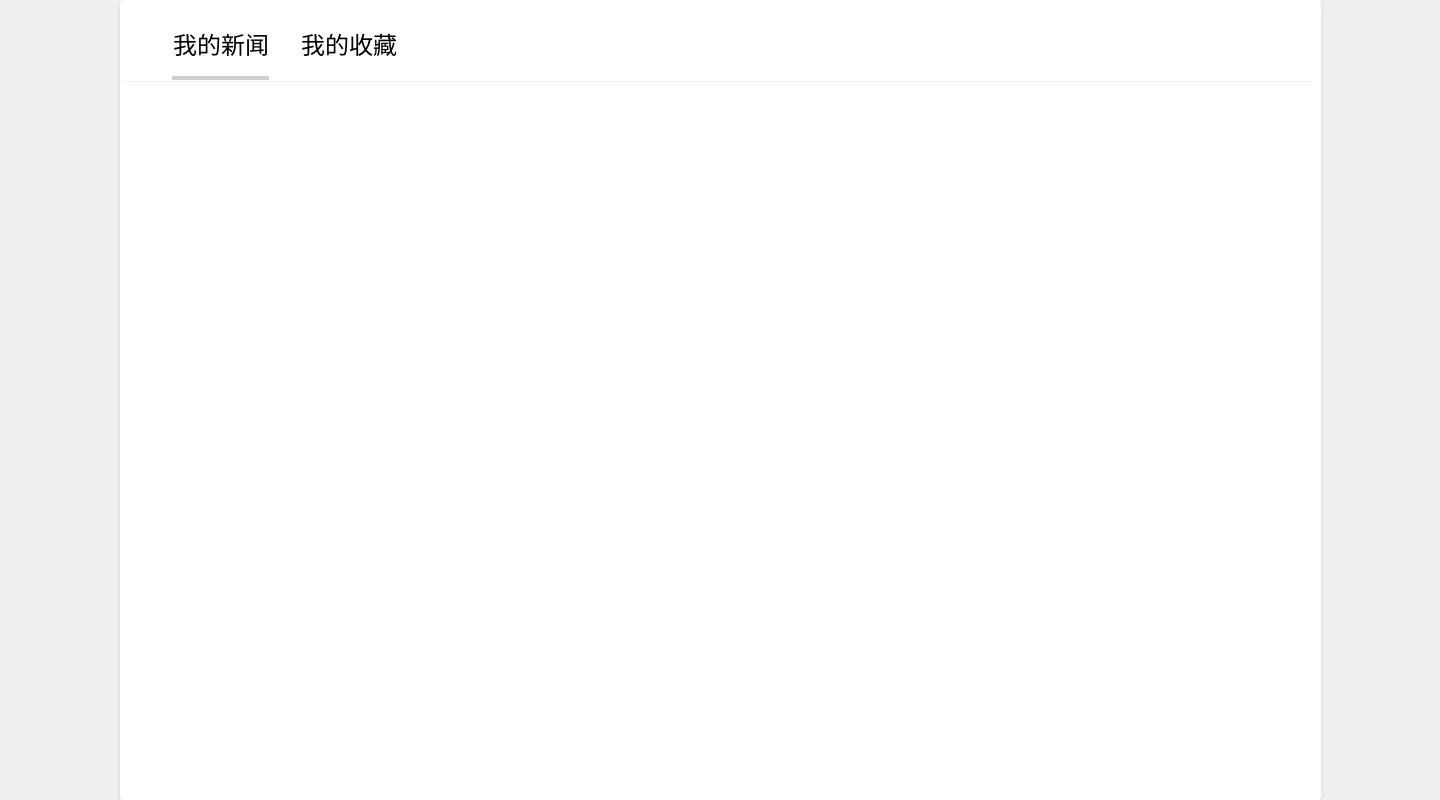
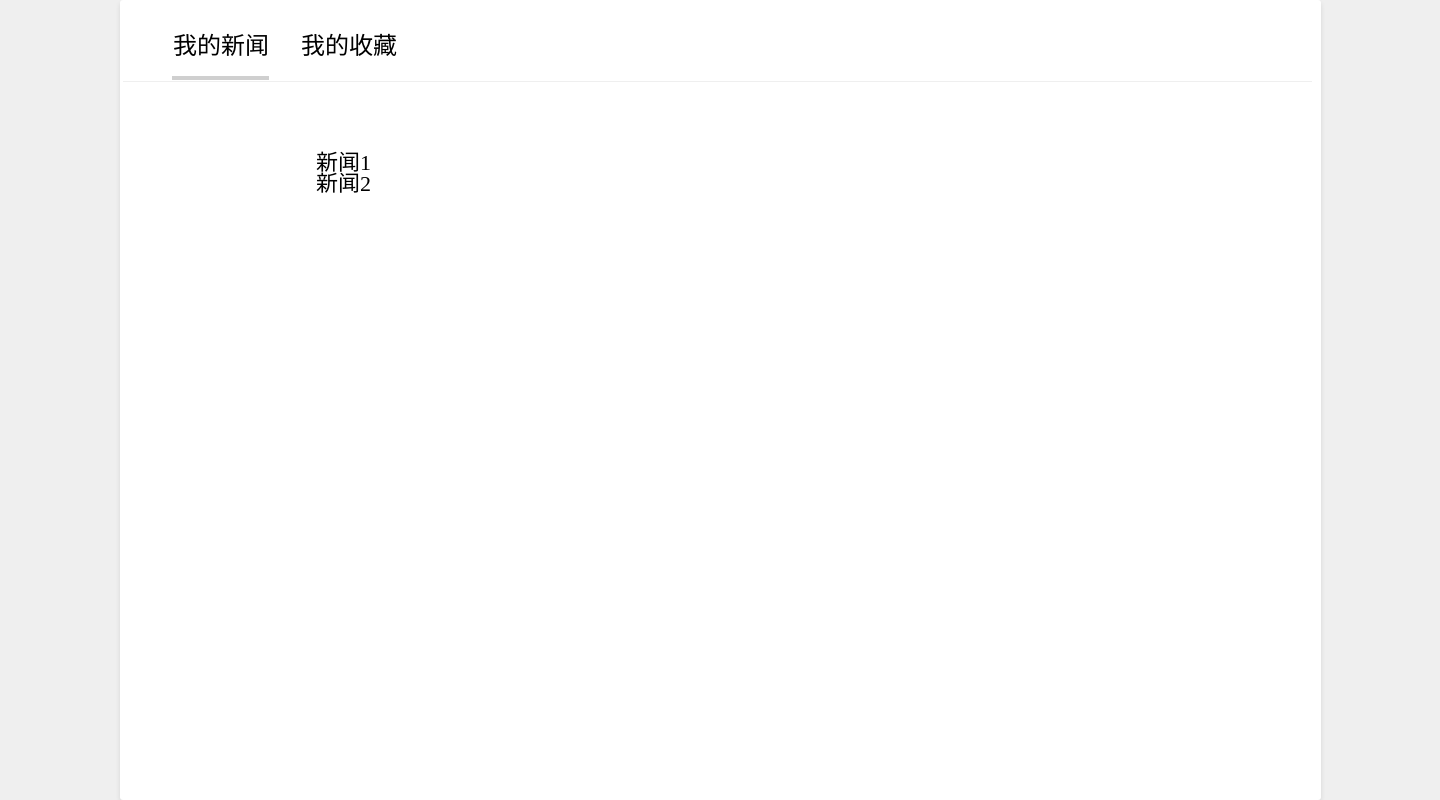
Before and after one commit to Shirhockton/SWENNEWS, a Python web app: template templates/user_center.html in a window 1440 px wide. Shown: the part 447-1247 px from the top of the page. Run offline with Jinja, Linux system fonts and the light colour scheme; the template is opened without the code that fills it, so the values that code supplies are empty.

Commit message:
latest
latest

```diff
--- a/static/css/user_center_style.css
+++ b/static/css/user_center_style.css
@@ -352,3 +352,10 @@
     margin-top: -105px;
     z-index: 888;
 }
+.my_news_li{
+    line-height: 100px;
+}
+.my_news_list{
+    line-height: 100px;
+    margin-top: 50px;
+}
--- a/static/js/detail.js
+++ b/static/js/detail.js
@@ -27,7 +27,7 @@
     //t=setTimeout(load_(load_flag),0)
 });
 function replace_br(str) {
-    var s=str.toString().replace('/r/n', '<br/>');
+    var s=str.toString().replace(\/r/n\g, '<br/>');
     return s;
 }
 function get_user_info() {
@@ -74,8 +74,8 @@
     })
     .done(function(data) {
             console.log(data.id);
-            data.content=replace_br(data.content);
-            load(load_flag,data.news_type,data.title,data.content,data.username,data.datetime);
+            var s=replace_br(data.content);
+            load(load_flag,data.news_type,data.title,s,data.username,data.datetime);
         })
         .fail(function() {
             console.log("error")
--- a/static/js/user_center.js
+++ b/static/js/user_center.js
@@ -16,6 +16,33 @@
         }
     });
 });
+function get_my_news() {
+    $.ajax({
+        url: '/SwenNews/api/v1/news/list',
+        type: 'GET',
+        dataType: 'json'
+    })
+        .done(function(data) {
+            $.each(data,function (index,item) {
+                if(index!='status'&&index!='error_msg')
+                {
+                    $(".news_block_ul").append(
+                        "<li><div class='main_block' id='main_block_"+index+"'onmousedown='main_block_click("+item.id+")'>" +"<ul><li>"+
+                        "<span class='news_block_tag'>来自话题："+item.news_type+"</span><li>" +
+                        "<li><span class='news_block_title'>"+item.title+"</span><li>" +
+                        "<li><span class='news_block_content'>"+item.content+"</span><li>"+
+                        "<span class='head_icon'></span>"+
+                        "<span class='date_time'></span>"+
+                        "<li><span class='news_block_author'>"+item.username+"</span></li>"+
+                        "<li><span class='news_block_date'>"+item.datetime+"<li>"+
+                        "</ul></div><li>")
+                }
+            })
+        })
+        .fail(function() {
+            console.log("error")
+        })
+}
 function get_user_info() {
     $.ajax({
         url: '/SwenNews/api/v1/session',
--- a/templates/user_center.html
+++ b/templates/user_center.html
@@ -34,10 +34,10 @@
             <span class="my_favor" onmouseover="exit_mouse_cover()" onmouseout="exit_mouse_out()" onmousedown="exit_mouse_click()">我的收藏</span>
         </div>
         <div style="position: absolute;margin-left:3px;margin-top:81px;width: 1189px;height: 1px; )" class="long_line"></div>
-        <!-- <ul class="list">
-             <li>新闻1</li>
-             <li>新闻2</li>
-         </ul>-->
+        <ul class="list">
+            <li class="my_news_li"><span class="my_news_list">新闻1</span></li>
+            <li class="my_news_li"><span class="my_news_list">新闻2</span></li>
+         </ul>
     </div>
     <div class="info_edit">
         <div class="head_pic" ></div>
```
Also changed, not shown: static/css/main_style.css (line endings or trailing spaces).
